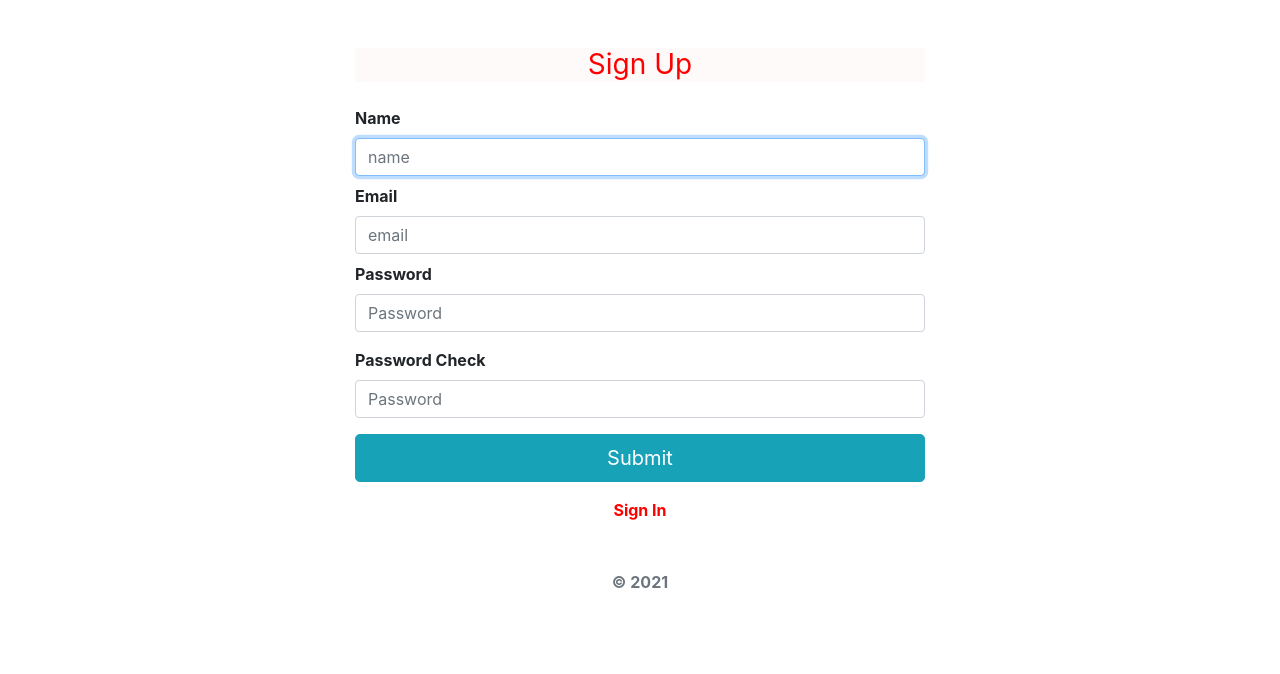
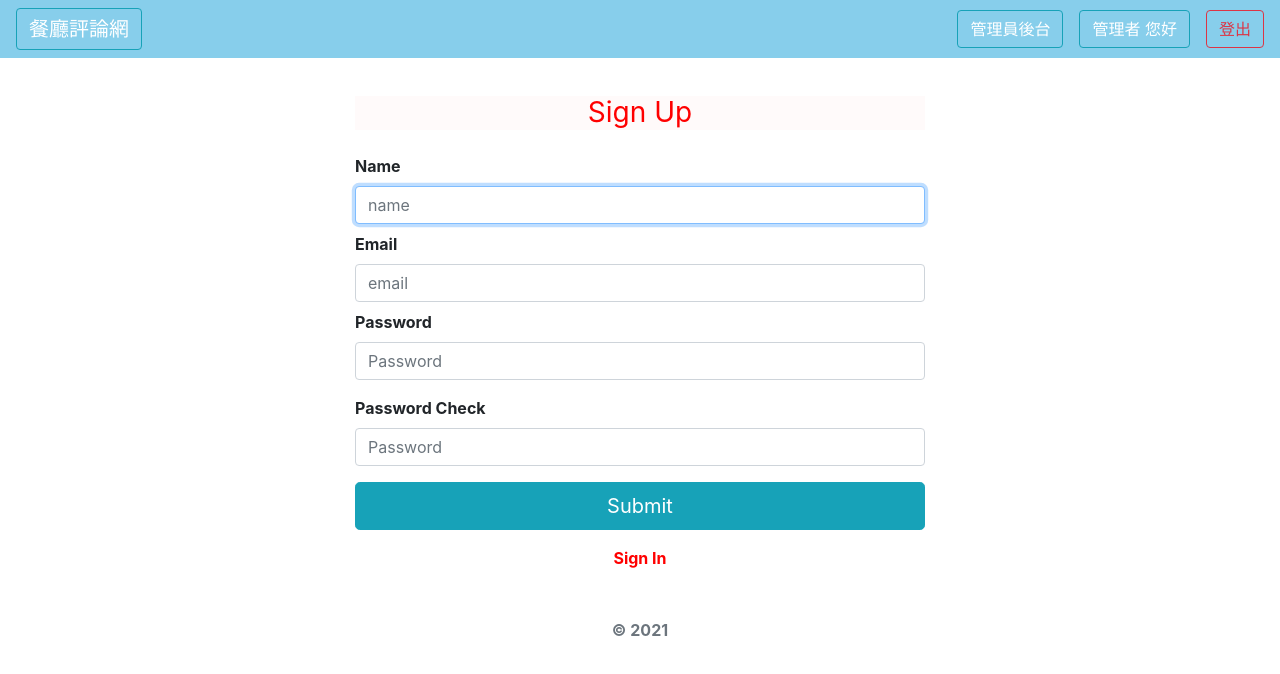
Before and after one commit to yun856839/restaurant-forum-front-end-vue, a Vue app: page /#/signup in a window 1280 px wide. Shown: the top 674 px of the page. Built offline with nearby package versions, Linux system fonts and the light colour scheme.

Commit message:
Add Navbar

```diff
--- a/src/App.vue
+++ b/src/App.vue
@@ -1,14 +1,21 @@
 <template>
   <div id="restaurant-forum">
+    <Navbar />
+    <main class="mt-5 bg-white">
+      <router-view />
+    </main>
 
-    <router-view/>
   </div>
 </template>
 
 <script>
   import 'bootstrap'
   import 'bootstrap/dist/css/bootstrap.min.css'
+  import Navbar from './components/Navbar.vue'
   export default {
-    name: 'App'
+    components: {
+      Navbar
+    },
+    name: 'App',
   }
 </script>
--- /dev/null
+++ b/src/components/Navbar.vue
@@ -0,0 +1,113 @@
+<template>
+  <nav class="navbar navbar-expand-lg fixed-top navbar-light">
+    <router-link
+      to="/"
+      class="text-white navbar-brand btn btn-outline-info"
+    >
+      餐廳評論網
+    </router-link>
+
+    <button
+      class="navbar-toggler"
+      type="button"
+      data-toggle="collapse"
+      data-target="#navbarSupportedContent"
+      aria-controls="navbarSupportedContent"
+      aria-expanded="false"
+      aria-label="Toggle navigation"
+    >
+      <span class="navbar-toggler-icon" />
+    </button>
+
+    <div
+      id="navbarSupportedContent"
+      class="navbar-collapse collapse"
+    >
+      <div class="ml-auto d-flex align-items-center">
+        <!-- if user is admin -->
+        <p class="admin">
+          <router-link
+              to="#"
+              class="text-white mr-3 btn btn-outline-info"
+              v-if="currentUser.isAdmin"
+          >
+          管理員後台
+        </router-link>
+        </p>
+
+        <template v-if="isAuthenticated">
+          <p class="user">
+          <!-- is user is login -->
+              <router-link
+                to="#"
+                class="text-white mr-3 btn btn-outline-info"
+              >
+              {{ currentUser.name || '使用者' }} 您好
+            </router-link>
+          </p>
+
+          <button
+            type="button"
+            class="btn btn-outline-danger my-2 my-sm-0"
+            >
+            登出
+            </button>
+          </template>
+      </div>
+    </div>
+  </nav>
+</template>
+
+<script>
+/* eslint-disable */
+// 模擬 API 內容
+const dummyUser = {
+  currentUser: {
+    id: 1,
+    name: '管理者',
+    email: 'root@example.com',
+    image: 'https://i.pravatar.cc/300',
+    isAdmin: true
+  },
+  isAuthenticated: true
+}
+
+export default {
+  data() {
+    return {
+      currentUser: {
+        id: -1,
+        name: '',
+        email: '',
+        image: '',
+        isAdmin: false
+      },
+      isAuthenticated: false
+    }
+  },
+  methods: {
+    fetchUser() {
+      this.currentUser = {
+        ...this.currentUser, // 預設值
+        ...dummyUser.currentUser // 把上面的有重複蓋掉
+      }
+      this.isAuthenticated = dummyUser.isAuthenticated
+    }
+  },
+  created() {
+    this.fetchUser()
+  }
+}
+</script>
+
+<style>
+  .navbar {
+    background: skyblue;
+  }
+  p {
+    margin: 0;
+  }
+  .admin a, .user a{
+    text-decoration: none;
+  }
+</style>
--- a/src/views/SignIn.vue
+++ b/src/views/SignIn.vue
@@ -58,14 +58,14 @@
 
 <script>
 export default {
-  data () {
+  data() {
     return {
       email: '',
       password: ''
     }
   },
   methods: {
-    handleSubmit () {
+    handleSubmit() {
       const data = JSON.stringify({
         email: this.email,
         password: this.password
--- a/src/views/SignUp.vue
+++ b/src/views/SignUp.vue
@@ -91,7 +91,7 @@
 
 <script>
 export default {
-  data () {
+  data() {
     return {
       name: '',
       email: '',
@@ -100,7 +100,7 @@
     }
   },
   methods: {
-    handleSubmit () {
+    handleSubmit() {
       const data = JSON.stringify({
         name: this.name,
         email: this.email,
```
